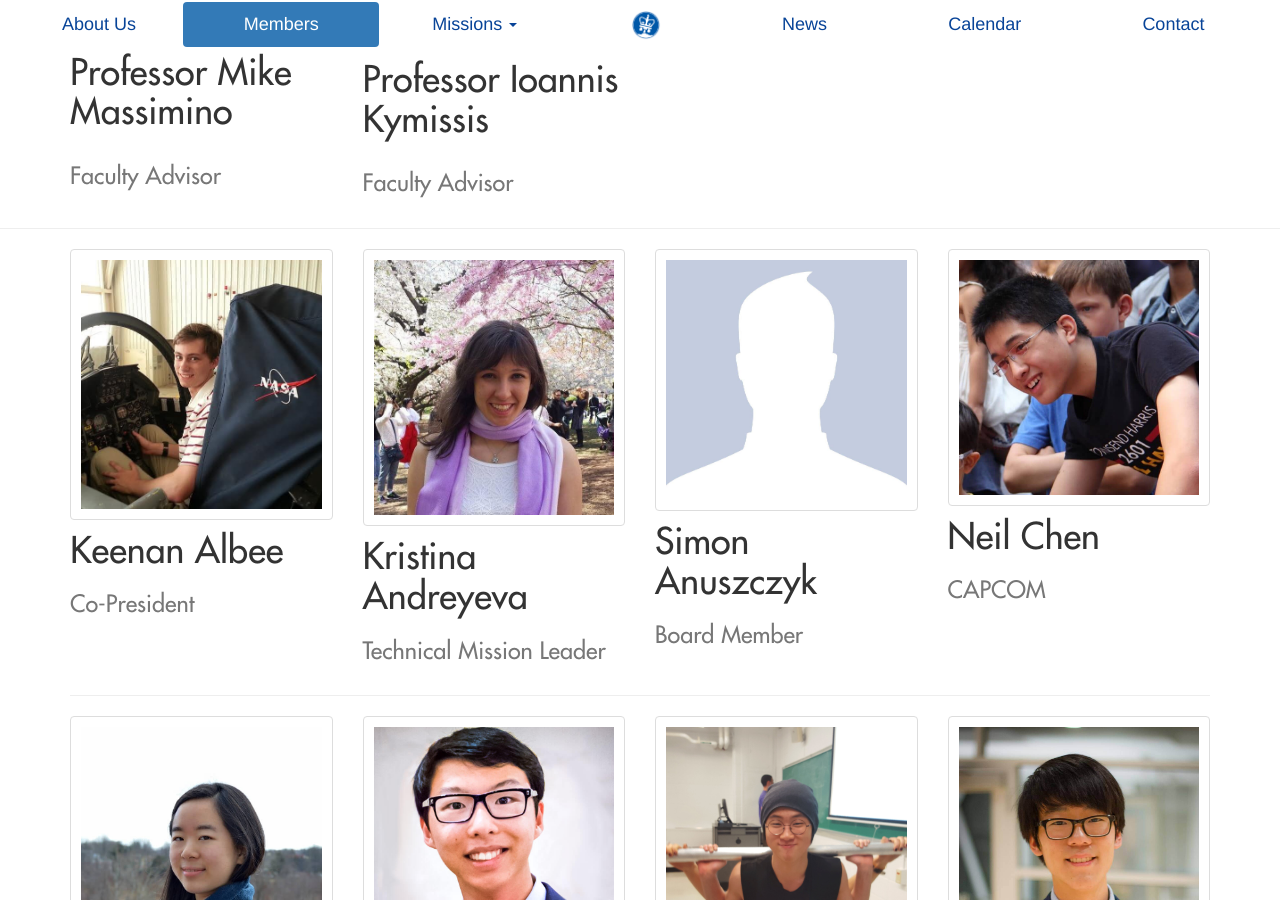
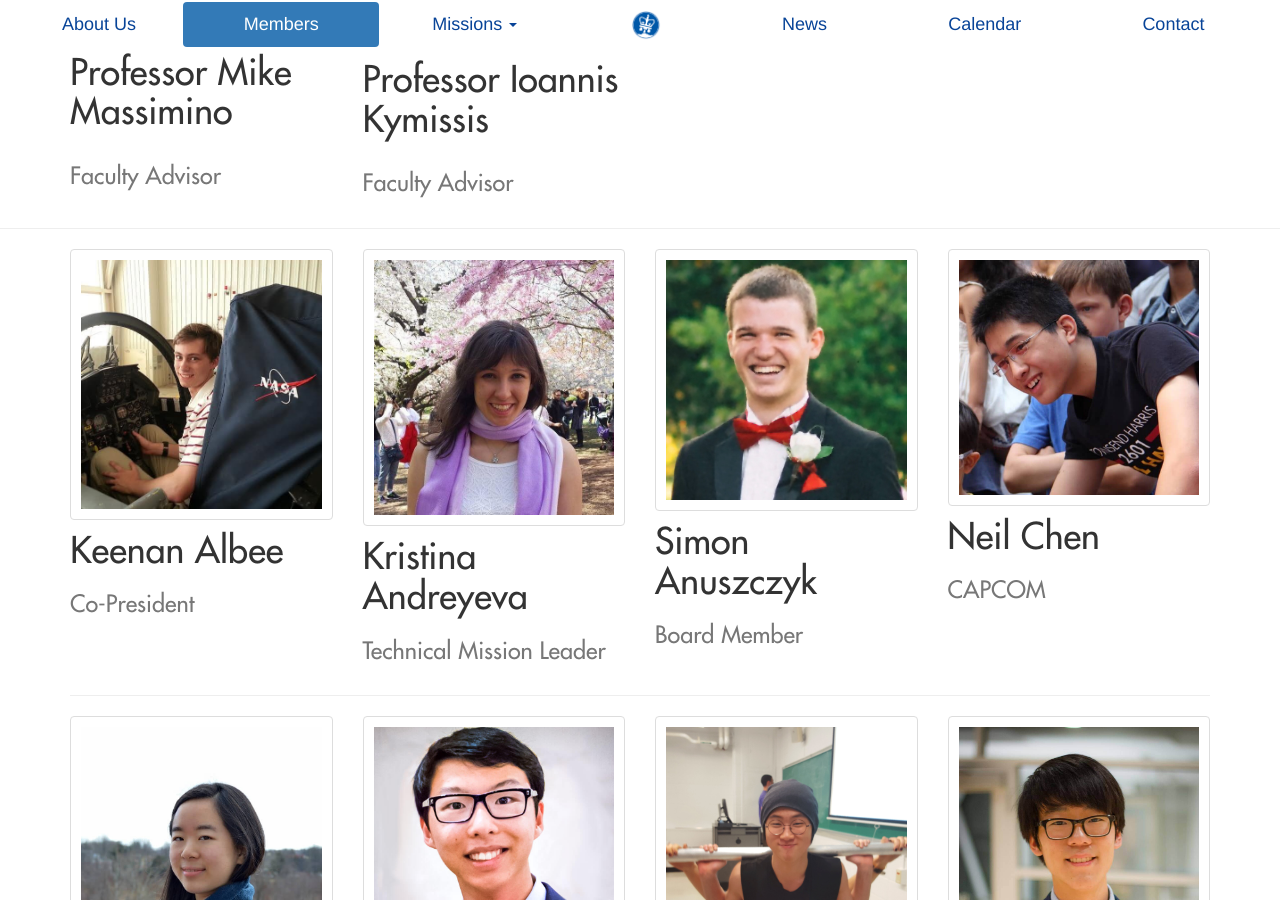
Before and after one commit to columbiaspace/columbiaspace.org, a Jekyll site: the page built from members.html, in a window 1280 px wide and 900 px high, scrolled down 1352 px. Built offline with Jekyll 4.4.1, drawn with Linux system fonts in a browser that asks for light colours; nearby versions of some CDN libraries; Markdown is read by kramdown in place of the engine named in the settings; comment, search, counter and statistics services are not loaded.

Commit message:
Add Simon Photo
(Thanks for photoshopping it Jake!!)

```diff
--- a/members.html
+++ b/members.html
@@ -26,7 +26,7 @@ members:
     image: "/assets/media/img/profiles/kandreyeva.jpg"
   - name: "Simon Anuszczyk"
     title: "Board Member"
-    image: "/assets/media/img/profiles/default.jpg"
+    image: "/assets/media/img/profiles/sanuszczyk.jpg"
   - name: "Neil Chen"
     title: "CAPCOM"
     image: "/assets/media/img/profiles/nchen.jpg"
```
Also changed, not shown: assets/media/img/profiles/sanuszczyk.jpg (added).
